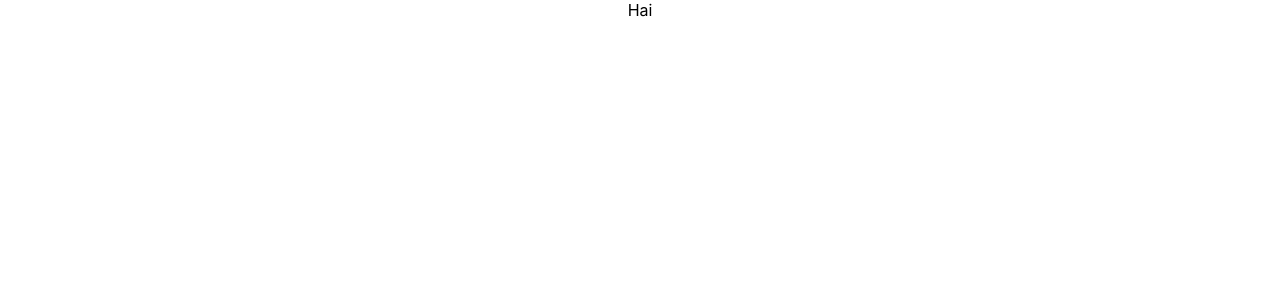
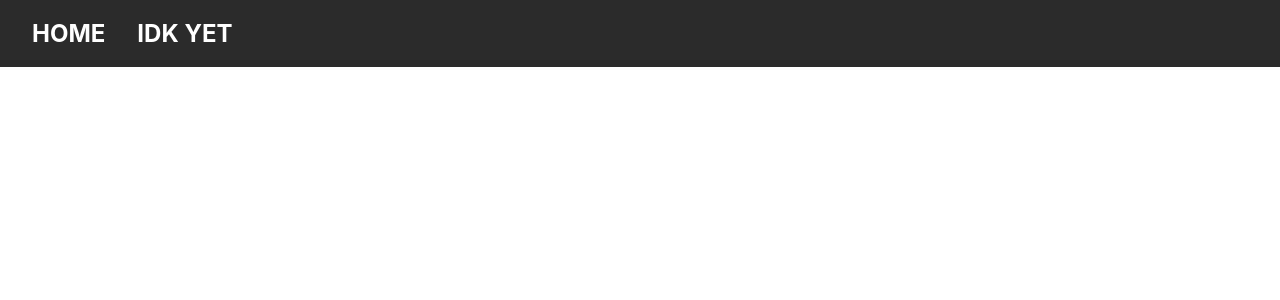
Before and after one commit to Gnorbi951/netflix_assignment, a React (Create React App) app in the folder netflix_frontend/: page / in a window 1280 px wide. Shown: the top 300 px of the page. Built offline with nearby package versions, Linux system fonts and the light colour scheme.

Commit message:
Add navbar and mainpage

```diff
--- a/netflix_frontend/package.json
+++ b/netflix_frontend/package.json
@@ -8,7 +8,9 @@
     "@testing-library/user-event": "^7.2.1",
     "react": "^16.13.1",
     "react-dom": "^16.13.1",
-    "react-scripts": "3.4.1"
+    "react-router-dom": "^5.2.0",
+    "react-scripts": "3.4.1",
+    "styled-components": "^5.1.1"
   },
   "scripts": {
     "start": "react-scripts start",
--- a/netflix_frontend/src/App.js
+++ b/netflix_frontend/src/App.js
@@ -1,11 +1,16 @@
 import React from 'react';
 import MainPage from "./Components/MainPage";
 import './App.css';
+import NavBar from "./Components/NavBar";
+import {BrowserRouter as Router} from "react-router-dom";
 
 function App() {
   return (
     <div className="App">
-      <MainPage/>
+        <Router>
+          <NavBar />
+          <MainPage/>
+        </Router>
     </div>
   );
 }
--- /dev/null
+++ b/netflix_frontend/src/Components/NavBar.js
@@ -0,0 +1,114 @@
+import React from "react";
+import styled from "styled-components";
+import { Link } from "react-router-dom";
+
+const NavBar = () => {
+    const [scrollY, setScrollY] = React.useState(window.pageYOffset);
+
+    const getScrollY = () => {
+        setScrollY(window.pageYOffset);
+    };
+    window.addEventListener("scroll", getScrollY);
+
+    const checkIfAdmin = () => {
+        return !!(localStorage.getItem("roles") && localStorage.getItem("roles").includes("ADMIN"));
+    }
+
+    return (
+        <div
+            style={{
+                position: "fixed",
+                top: "0px",
+                zIndex: "1",
+            }}
+        >
+            {scrollY > 50 ? (
+                <NavBarHeaderOpacity>
+                    <MyLink to={"/"}>Home</MyLink>
+                    <MyLink to={"/"}>Idk yet</MyLink>
+                </NavBarHeaderOpacity>
+            ) : (
+                <NavBarHeader>
+                    <MyLink to={"/"}>Home</MyLink>
+                    <MyLink to={"/"}>Idk yet</MyLink>
+                </NavBarHeader>
+            )}
+        </div>
+    );
+};
+
+const NavBarHeader = styled.header`
+  padding: 1rem;
+  background-color: #2b2b2b;
+  display: flex;
+  width: 99.9vw;
+  flex-direction: row;
+  /* justify-content: flex-begin; */
+  margin: 0;
+`;
+
+const NavBarHeaderOpacity = styled.header`
+  padding: 1rem;
+  background-color: #2b2b2b;
+  display: flex;
+  width: 99.9vw;
+  flex-direction: row;
+  /* justify-content: flex-begin; */
+  margin: 0;
+  opacity: 0.8;
+  transition: opacity 4s linear;
+`;
+
+const Username = styled.div`
+   margin: 0.2rem 1rem;
+  color: #ffffff;
+  text-decoration: none;
+  text-transform: uppercase;
+  font-weight: bold;
+  &:hover {
+    transition: 350ms;
+    color: #a9a9a9;
+    text-decoration: none;
+  }
+  font-size: 1.5rem;
+`
+
+const AdminName = styled(Link)`
+     margin: 0.2rem 1rem;
+  color: #ffffff;
+  text-decoration: none;
+  text-transform: uppercase;
+  font-weight: bold;
+  &:hover {
+    transition: 350ms;
+    color: #a9a9a9;
+    text-decoration: none;
+  }
+  font-size: 1.5rem;
+`
+const LoginIcon = styled(Link)`
+  font-size: 1.8rem;
+  color: #ffffff;
+  margin-left: auto;
+  &:hover {
+    transition: 350ms;
+    color: #a9a9a9;
+    text-decoration: none;
+  }
+`;
+
+const MyLink = styled(Link)`
+  margin: 0.2rem 1rem;
+  color: #ffffff;
+  text-decoration: none;
+  text-transform: uppercase;
+  font-weight: bold;
+  &:hover {
+    transition: 350ms;
+    color: #a9a9a9;
+    text-decoration: none;
+  }
+  font-size: 1.5rem;
+`;
+
+export default NavBar;
```
Also changed, not shown: 1 other file (tests, documents, lock files or other folders).
